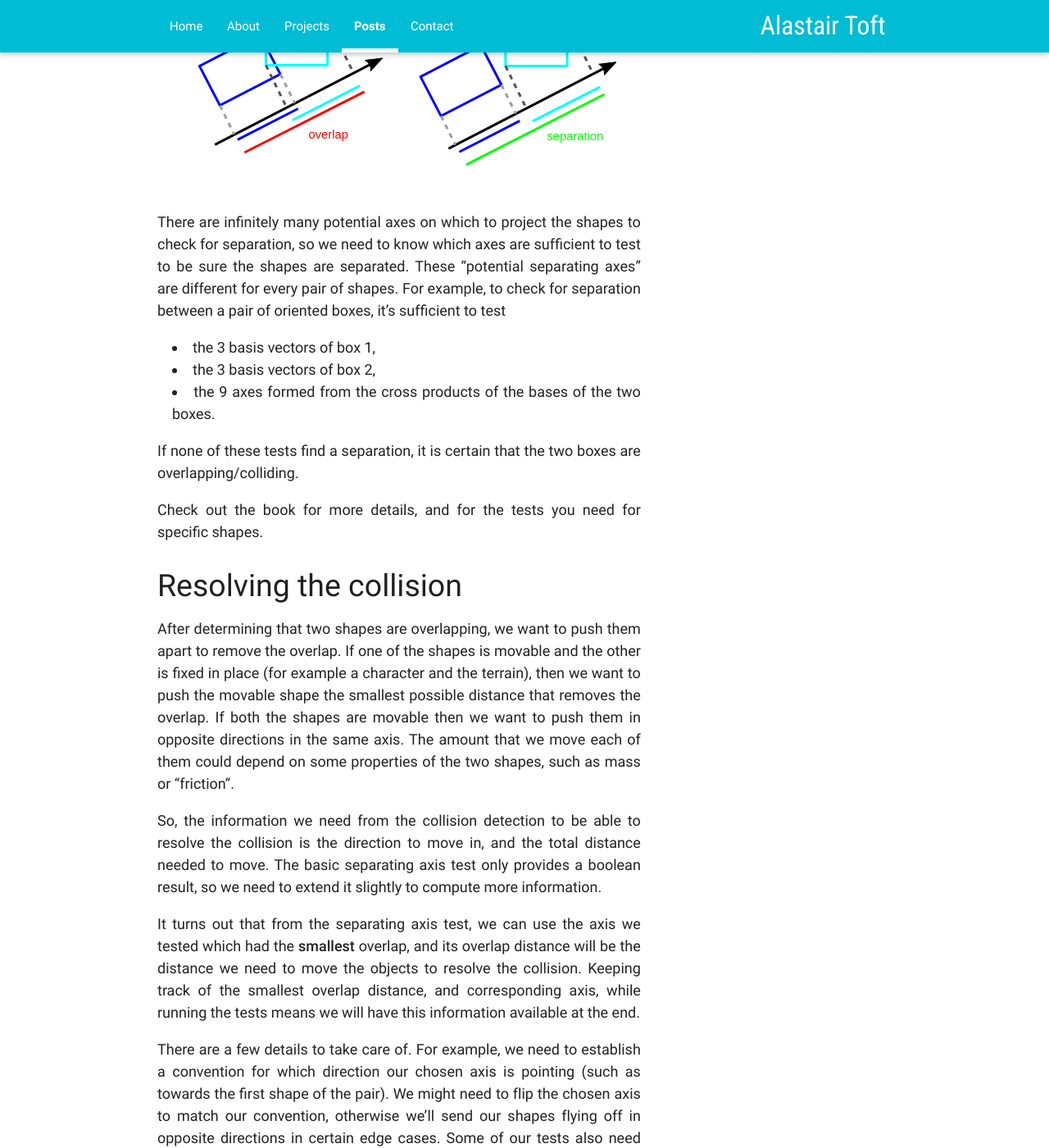
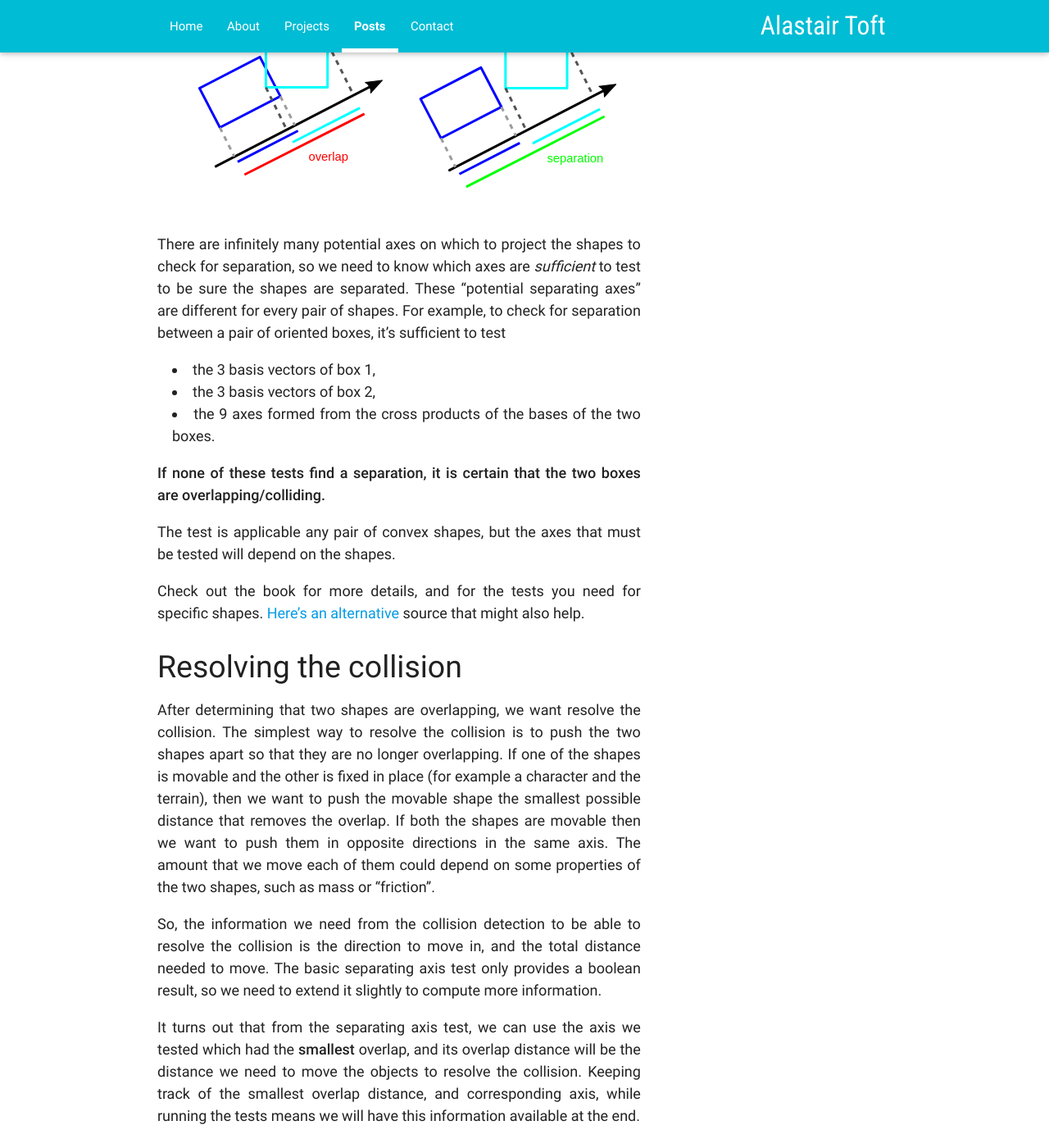
Before and after one commit to atoft/atoft.github.io, a Jekyll site: the page built from _posts/2020-03-22-implementing-3d-collision-resolution.md, in a window 1280 px wide and 1400 px high, scrolled down 1709 px. Shown: the whole window at 82% size. Built offline with Jekyll 4.4.1, drawn with Linux system fonts in a browser that asks for light colours; nearby versions of some CDN libraries; some of the changed text lies outside the part shown.

Commit message:
Improve collision resolution explanation.

```diff
--- a/_posts/2020-03-22-implementing-3d-collision-resolution.md
+++ b/_posts/2020-03-22-implementing-3d-collision-resolution.md
@@ -5,19 +5,20 @@
 project:
 ---
 
-For a personal C++ project, I decided to implement my own collision detection and resolution for 3D objects.
+For a personal project, I decided to implement my own collision detection and resolution for 3D objects.
 Unsurprisingly this turned out to be quite tricky and error-prone. I used the book
 [Real-Time Collision Detection](http://realtimecollisiondetection.net/books/rtcd/) to help out, but there were
 some aspects that I had to figure out myself. This is a quick post aiming to explain some of the specifics that
-I couldn't find documented elsewhere.
+I couldn't find documented online.
 
 A general collision system can be split into two parts, **detection** and **resolution**. That is, finding if a
 collision has taken place, and deciding what to do about it. The resolution step requires more information
 from the detection step than just a binary yes/no to make an informed decision.
 
 In my project, the types of objects I am supporting are oriented boxes and triangles. I am doing simple discrete
-collision detection (rather than continuous detection) which means that very fast-moving objects or low frame-rates
-will cause the system to break down. These restrictions are good enough for me, for now, but you might find you need
+collision detection (rather than continuous detection). This means that collision detection is based on the
+current position of each object in the current frame. As a result, very fast-moving objects or low frame-rates
+will cause the system to break down. These restrictions are good enough for me, but you might find you need
 a much more complex solution for a different use case.
 
 # Detecting collisions with the separating axis test
@@ -34,21 +35,24 @@
 
 ![](/images/posts/collision-sat-example.svg)
 
-
 There are infinitely many potential axes on which to project the shapes to check for separation, so we need to know
-which axes are sufficient to test to be sure the shapes are separated. These "potential separating axes" are
+which axes are *sufficient* to test to be sure the shapes are separated. These "potential separating axes" are
 different for every pair of shapes. For example, to check for separation between a pair of oriented boxes, it's
 sufficient to test
 - the 3 basis vectors of box 1,
 - the 3 basis vectors of box 2,
 - the 9 axes formed from the cross products of the bases of the two boxes.
 
-If none of these tests find a separation, it is certain that the two boxes are overlapping/colliding.
+**If none of these tests find a separation, it is certain that the two boxes are overlapping/colliding.**
+
+The test is applicable any pair of convex shapes, but the axes that must be tested will depend on the shapes.
 
 Check out the book for more details, and for the tests you need for specific shapes.
+[Here's an alternative](https://www.geometrictools.com/Documentation/DynamicCollisionDetection.pdf#subsection.2.1) source that might also help.
 
 # Resolving the collision
-After determining that two shapes are overlapping, we want to push them apart to remove the overlap. If one of the
+After determining that two shapes are overlapping, we want resolve the collision. The simplest way to resolve the
+collision is to push the two shapes apart so that they are no longer overlapping. If one of the
 shapes is movable and the other is fixed in place (for example a character and the terrain), then we want to
 push the movable shape the smallest possible distance that removes the overlap. If both the shapes are movable then
 we want to push them in opposite directions in the same axis. The amount that we move each of them could depend on
@@ -62,6 +66,8 @@
 overlap, and its overlap distance will be the distance we need to move the objects to resolve the collision.
 Keeping track of the smallest overlap distance, and corresponding axis, while running the tests means we will
 have this information available at the end.
+
+![](/images/posts/collision-resolution-example.svg)
 
 There are a few details to take care of. For example, we need to establish a convention for which direction our
 chosen axis is pointing (such as towards the first shape of the pair). We might need to flip the chosen axis to
```
Also changed, not shown: other parts of _posts/2020-03-22-implementing-3d-collision-resolution.md (+1 -1 lines), images/posts/collision-resolution-example.svg (added).
